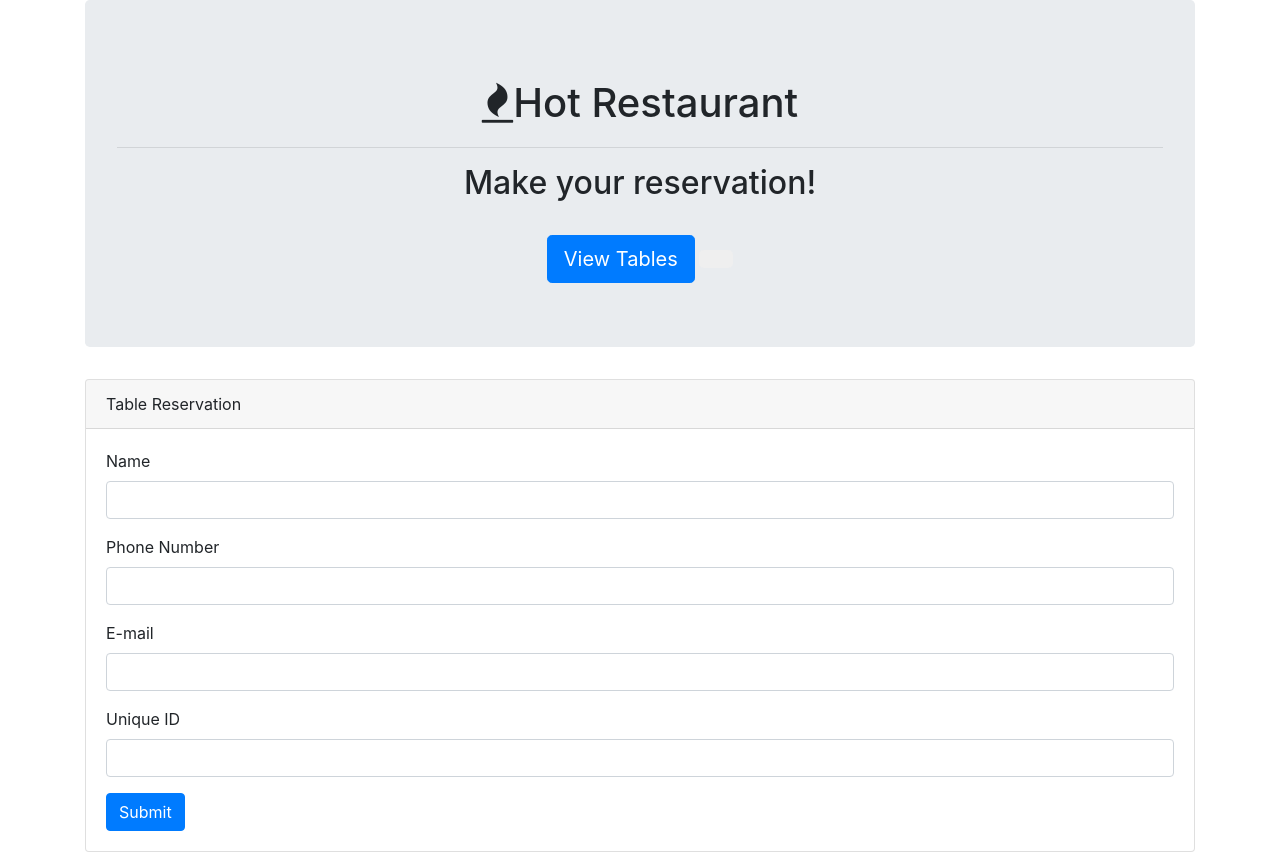
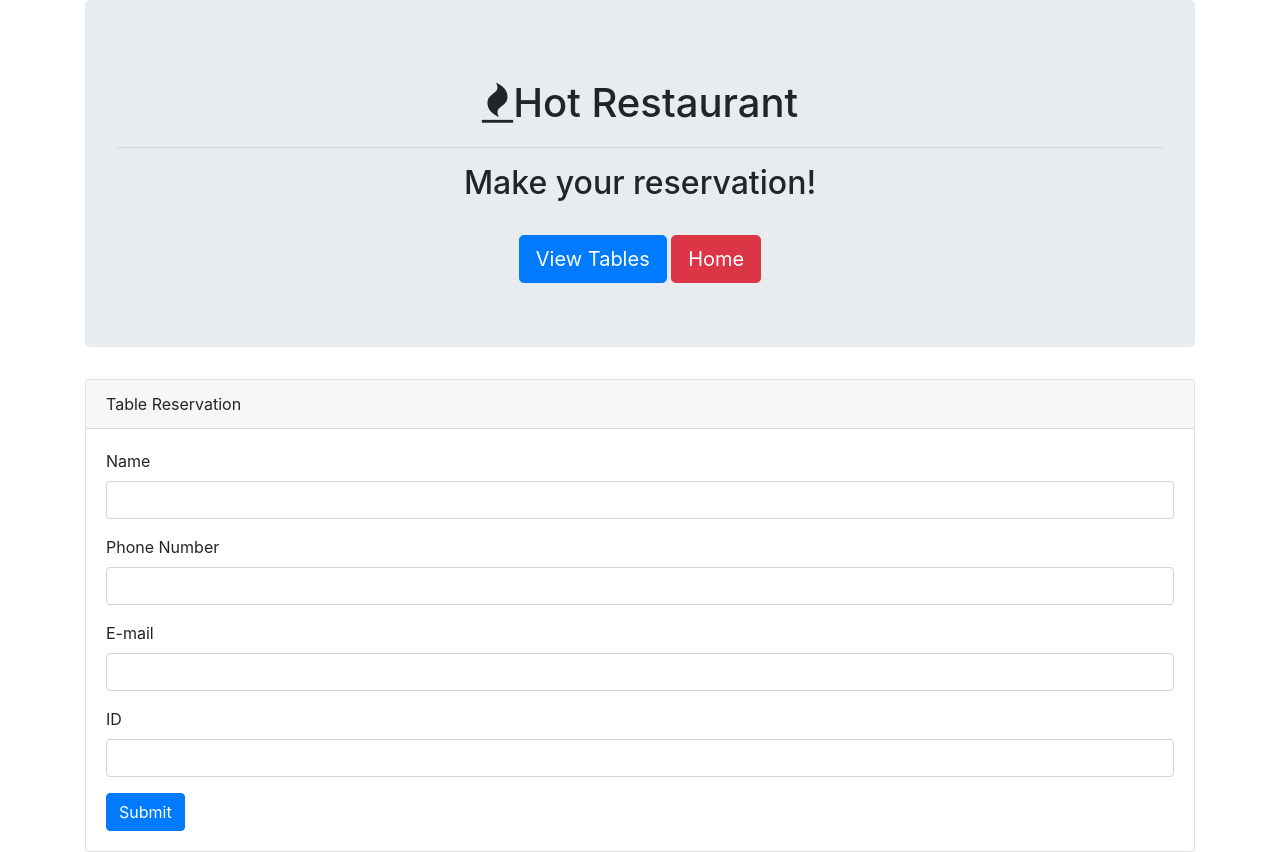
Before and after one commit to heyimhibi/HotRestaurant, a website: page app/reserve.html in a window 1280 px wide. Drawn offline with nearby package versions, Linux system fonts and the light colour scheme; files that its build step writes are made by us from their sources.

Commit message:
reservation page finished

```diff
--- a/app/reserve.html
+++ b/app/reserve.html
@@ -22,7 +22,7 @@
 
     <div class="jumbotron">
       <h1 class="text-center">
-        <span class="display-4"></span> <span class="fa fa-fire"></span>Hot Restaurant</h1>
+        <span class="display-4"></span><span class="fa fa-fire"></span>Hot Restaurant</h1>
       <hr>
       <h2 class="text-center">Make your reservation!</h2>
       <br>
@@ -30,12 +30,13 @@
         <a href="/tables">
           <button class="btn btn-lg btn-primary">
             <span class="list-alt"></span>View Tables</button>
+          </a>
+
+         <a href="./home.html">
+          <button class="btn btn-lg btn-danger">
+            <span class="home"></span>Home</button>
         </a>
-        <a href="/">
-          <button class="btn btn-lg btn-default">
-            <span class="home"></span>
-          </button>
-        </a>
+
       </div>
     </div>
     <div class="row">
@@ -60,7 +61,7 @@
                 <input type="text" class="form-control" id="reserve-email">
               </div>
               <div class="form-group">
-                <label for="reserve-unique-id">Unique ID</label>
+                <label for="reserve-unique-id">ID</label>
                 <input type="text" class="form-control" id="reserve-unique-id">
               </div>
               <button type="submit" class="btn btn-primary submit">Submit</button>
```
Also changed, not shown: app/home.html (+3 -7 lines).
